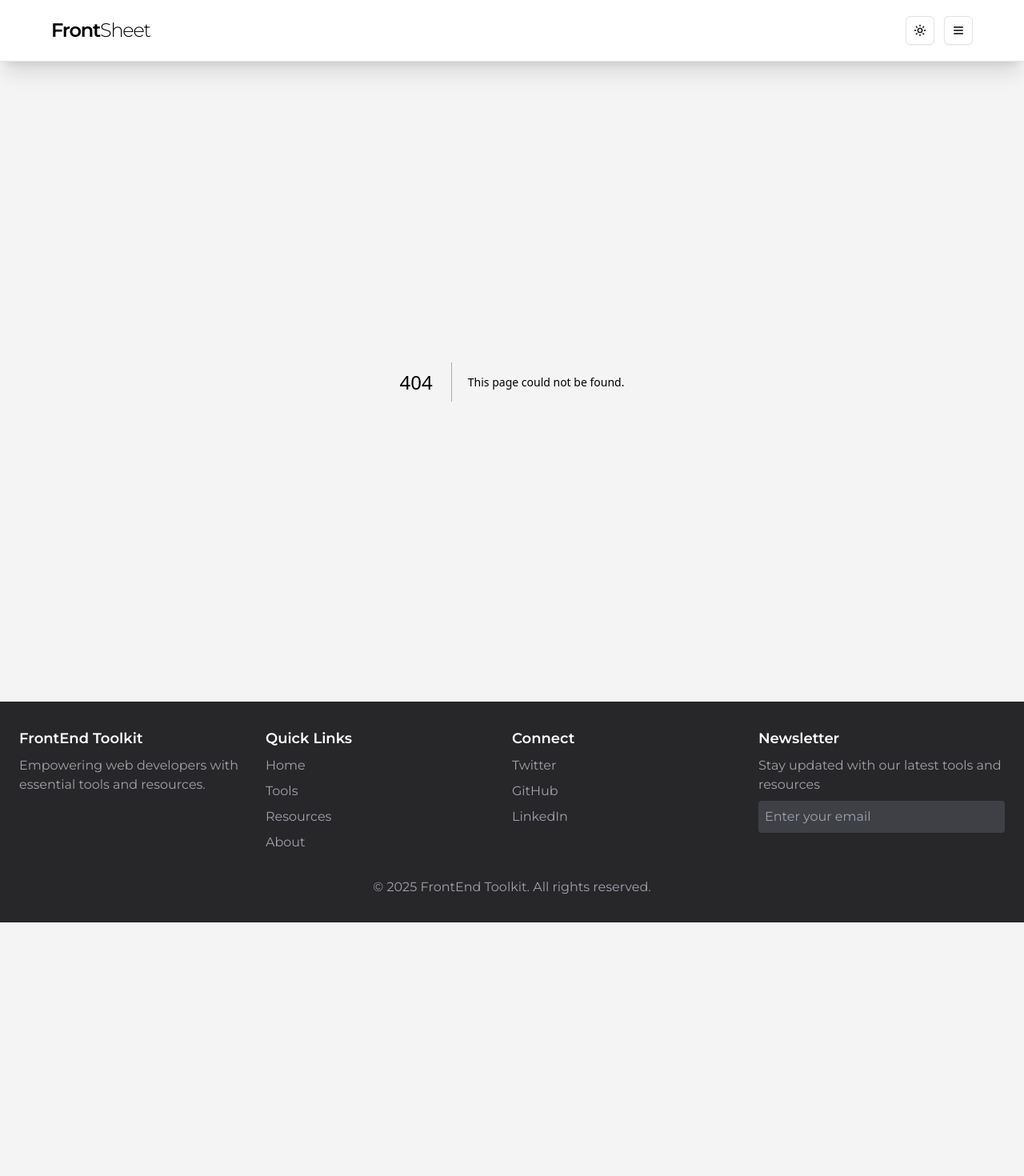
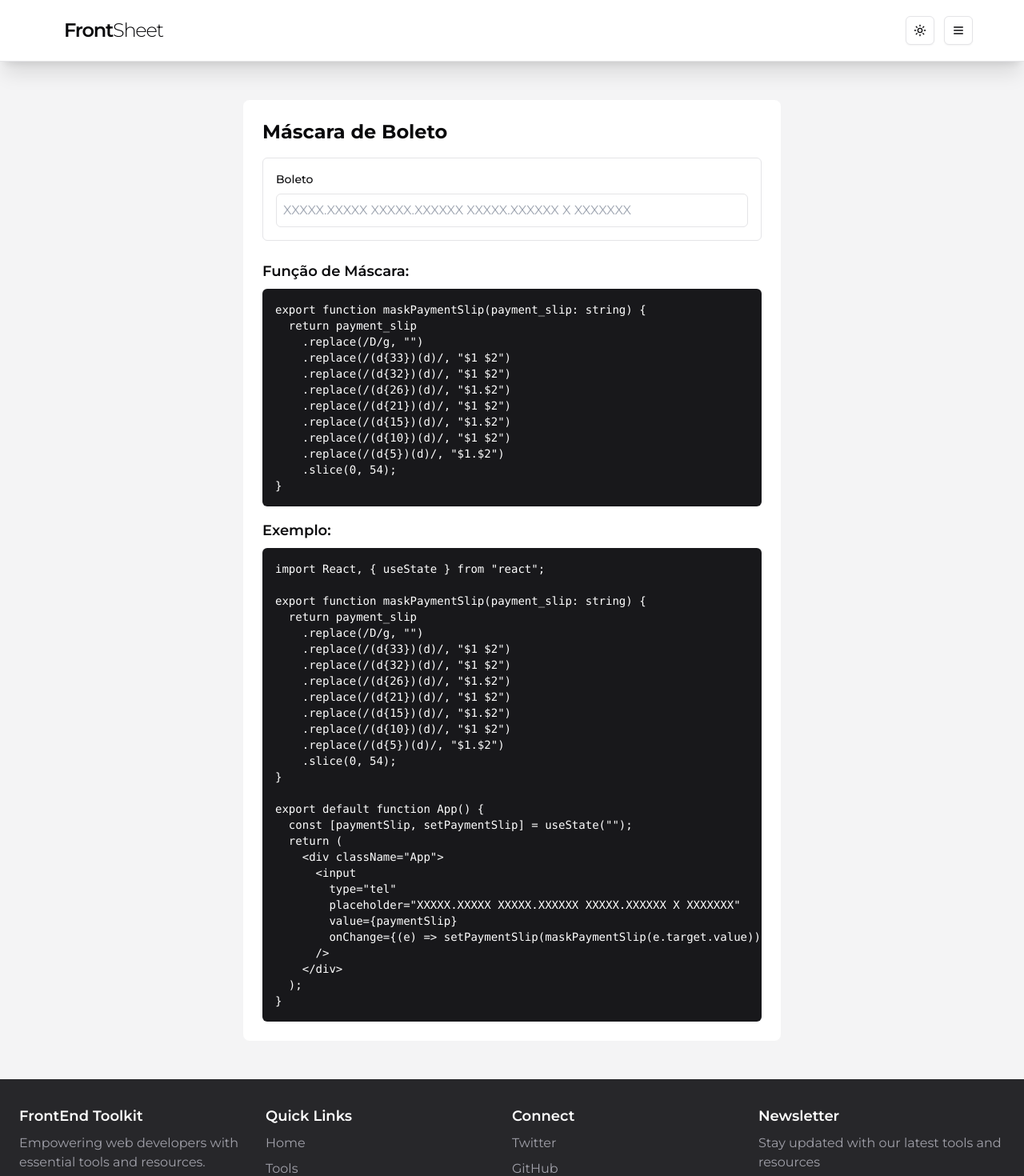
Before and after one commit to dev-andreola/front-sheet, a Next.js app: page /mascaras/boleto in a window 1280 px wide. Before the commit this address had no page. Shown: the top 1470 px of the page at 80% size. Before the commit the page ends 1153 px from the top, so only its background shows below. Built offline with nearby package versions, Linux system fonts and the light colour scheme.

Commit message:
feat: create intial boleto page

```diff
--- a/src/app/layout.tsx
+++ b/src/app/layout.tsx
@@ -25,12 +25,13 @@ export default function RootLayout({
     <html lang="pt-BR">
       <body className={`${montserrat.className} antialiased bg-muted`}>
         <ThemeProvider attribute="class" defaultTheme="system" enableSystem>
-          <Header />
-          <div className="h-[77px]"></div>
+          <div className="flex flex-col justify-between w-full min-h-dvh">
+            <Header />
 
-          {children}
+            {children}
 
-          <Footer />
+            <Footer />
+          </div>
         </ThemeProvider>
       </body>
     </html>
--- /dev/null
+++ b/src/app/mascaras/boleto/page.tsx
@@ -0,0 +1,86 @@
+"use client";
+
+import React, { useState } from "react";
+
+export function maskPaymentSlip(payment_slip: string) {
+  return payment_slip
+    .replace(/\D/g, "")
+    .replace(/(\d{33})(\d)/, "$1 $2")
+    .replace(/(\d{32})(\d)/, "$1 $2")
+    .replace(/(\d{26})(\d)/, "$1.$2")
+    .replace(/(\d{21})(\d)/, "$1 $2")
+    .replace(/(\d{15})(\d)/, "$1.$2")
+    .replace(/(\d{10})(\d)/, "$1 $2")
+    .replace(/(\d{5})(\d)/, "$1.$2")
+    .slice(0, 54);
+}
+
+export default function PaymentSlipMaskPage() {
+  const [paymentSlip, setPaymentSlip] = useState("");
+
+  return (
+    <div className="mt-[77px]">
+      <div className="max-w-2xl mx-auto p-6 bg-background my-12 rounded-lg">
+        <h1 className="text-2xl font-bold mb-4">Máscara de Boleto</h1>
+        <div className="border p-4 rounded-md mb-6">
+          <label className="block text-sm font-medium mb-2">Boleto</label>
+          <input
+            type="tel"
+            placeholder="XXXXX.XXXXX XXXXX.XXXXXX XXXXX.XXXXXX X XXXXXXX"
+            className="w-full p-2 border rounded-md"
+            value={paymentSlip}
+            onChange={(e) => setPaymentSlip(maskPaymentSlip(e.target.value))}
+          />
+        </div>
+
+        <h2 className="text-lg font-semibold mb-2">Função de Máscara:</h2>
+        <pre className="bg-zinc-900 text-white p-4 rounded-md text-sm overflow-x-auto">
+          <code>{`export function maskPaymentSlip(payment_slip: string) {
+  return payment_slip
+    .replace(/\D/g, "")
+    .replace(/(\d{33})(\d)/, "$1 $2")
+    .replace(/(\d{32})(\d)/, "$1 $2")
+    .replace(/(\d{26})(\d)/, "$1.$2")
+    .replace(/(\d{21})(\d)/, "$1 $2")
+    .replace(/(\d{15})(\d)/, "$1.$2")
+    .replace(/(\d{10})(\d)/, "$1 $2")
+    .replace(/(\d{5})(\d)/, "$1.$2")
+    .slice(0, 54);
+}`}</code>
+        </pre>
+
+        <h2 className="text-lg font-semibold mt-4 mb-2">Exemplo:</h2>
+        <pre className="bg-zinc-900 text-white p-4 rounded-md text-sm overflow-x-auto">
+          <code>{`import React, { useState } from "react";
+
+export function maskPaymentSlip(payment_slip: string) {
+  return payment_slip
+    .replace(/\D/g, "")
+    .replace(/(\d{33})(\d)/, "$1 $2")
+    .replace(/(\d{32})(\d)/, "$1 $2")
+    .replace(/(\d{26})(\d)/, "$1.$2")
+    .replace(/(\d{21})(\d)/, "$1 $2")
+    .replace(/(\d{15})(\d)/, "$1.$2")
+    .replace(/(\d{10})(\d)/, "$1 $2")
+    .replace(/(\d{5})(\d)/, "$1.$2")
+    .slice(0, 54);
+}
+
+export default function App() {
+  const [paymentSlip, setPaymentSlip] = useState("");
+  return (
+    <div className="App">
+      <input
+        type="tel"
+        placeholder="XXXXX.XXXXX XXXXX.XXXXXX XXXXX.XXXXXX X XXXXXXX"
+        value={paymentSlip}
+        onChange={(e) => setPaymentSlip(maskPaymentSlip(e.target.value))}
+      />
+    </div>
+  );
+}`}</code>
+        </pre>
+      </div>
+    </div>
+  );
+}
--- a/src/app/page.tsx
+++ b/src/app/page.tsx
@@ -3,7 +3,7 @@ import Hero from "@/components/Hero/Hero";
 
 export default function Home() {
   return (
-    <div className="mb-8">
+    <div className="mb-8 min-h-[1000px]">
       <Hero />
       <Features />
     </div>
--- a/src/components/Header/Header.tsx
+++ b/src/components/Header/Header.tsx
@@ -1,3 +1,6 @@
+"use client";
+
+import { useState, useEffect } from "react";
 import { Home, Info, Menu } from "lucide-react";
 import { Button } from "../ui/button";
 import ButtonThemeSwitch from "../ButtonThemeSwitch/ButtonThemeSwitch";
@@ -9,14 +12,38 @@ import {
   SheetTitle,
   SheetTrigger,
 } from "../ui/sheet";
+import Link from "next/link";
 
 export default function Header() {
+  const [isScrolled, setIsScrolled] = useState(false);
+
+  useEffect(() => {
+    const handleScroll = () => {
+      const scrollY = window.scrollY;
+      setIsScrolled(scrollY > 0);
+    };
+
+    window.addEventListener("scroll", handleScroll);
+
+    return () => {
+      window.removeEventListener("scroll", handleScroll);
+    };
+  }, []);
+
   return (
-    <div className="w-full h-[77px] py-5 px-6 border-b fixed top-0 inset-x-0 shadow-xl bg-background z-50">
+    <div
+      className={`w-full h-[77px] py-5 px-6 border-b fixed top-0 inset-x-0 shadow-xl duration-200  ${
+        isScrolled ? "bg-background/80 backdrop-blur" : "bg-background"
+      } z-50`}
+    >
       <div className="flex items-center justify-between max-w-6xl mx-auto ">
-        <h1 className="text-2xl font-semibold tracking-tighter">
-          Front<span className="font-light">Sheet</span>
-        </h1>
+        <Button variant={"ghost"} className="hover:bg-transparent" asChild>
+          <Link href="/">
+            <h1 className="text-2xl font-semibold tracking-tighter">
+              Front<span className="font-light">Sheet</span>
+            </h1>
+          </Link>
+        </Button>
         <div className="flex items-center gap-3">
           <ButtonThemeSwitch />
 
--- a/src/components/Hero/Hero.tsx
+++ b/src/components/Hero/Hero.tsx
@@ -2,7 +2,7 @@ import { Button } from "../ui/button";
 
 export default function Hero() {
   return (
-    <div className="border-b bg-hero-gradient h-[450px] px-3 w-full flex flex-col items-center justify-center gap-2 text-center">
+    <div className="border-b bg-hero-gradient h-[527px] px-3 w-full flex flex-col items-center justify-center gap-2 text-center pt-[77px]">
       <h3 className="text-6xl  font-bold text-white tracking-tighter">
         FrontEnd Developer&apos;s Toolkit
       </h3>
```
Also changed, not shown: src/components/Features/features.json (+32 -7 lines).
